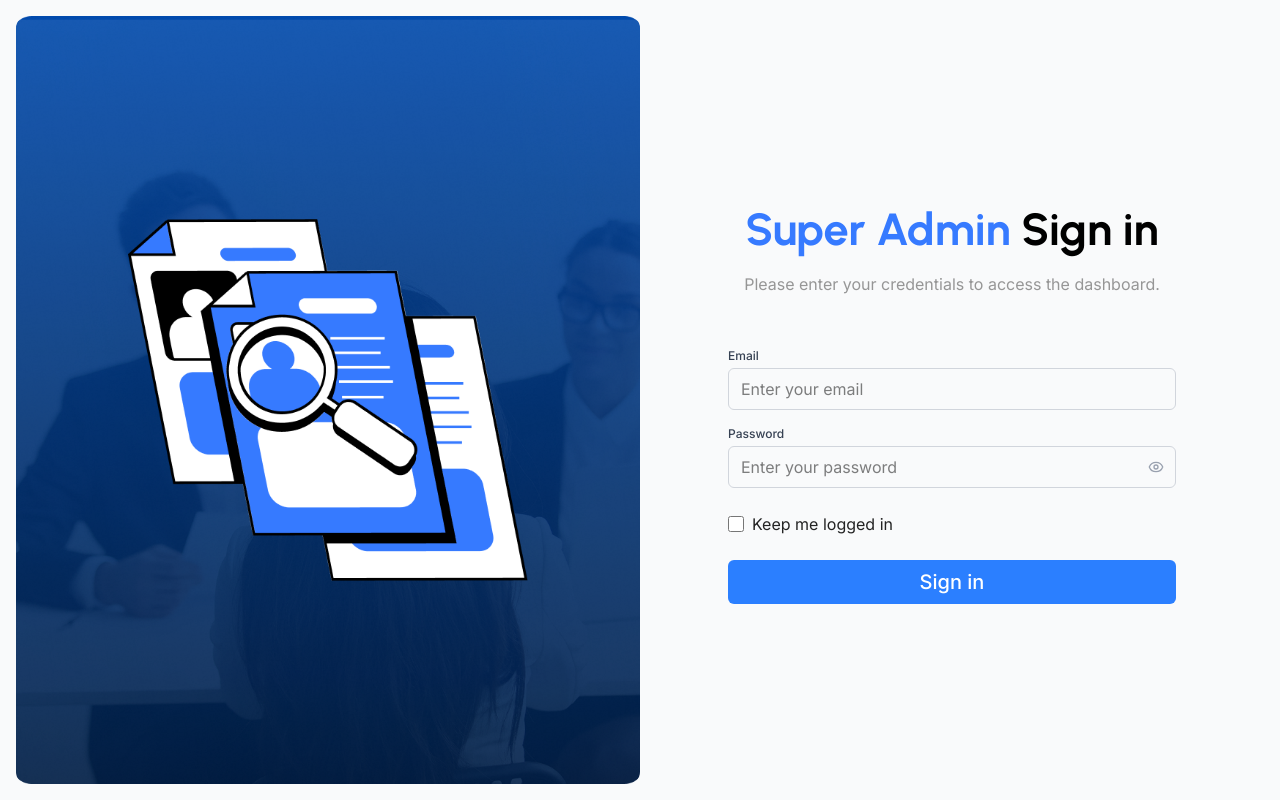
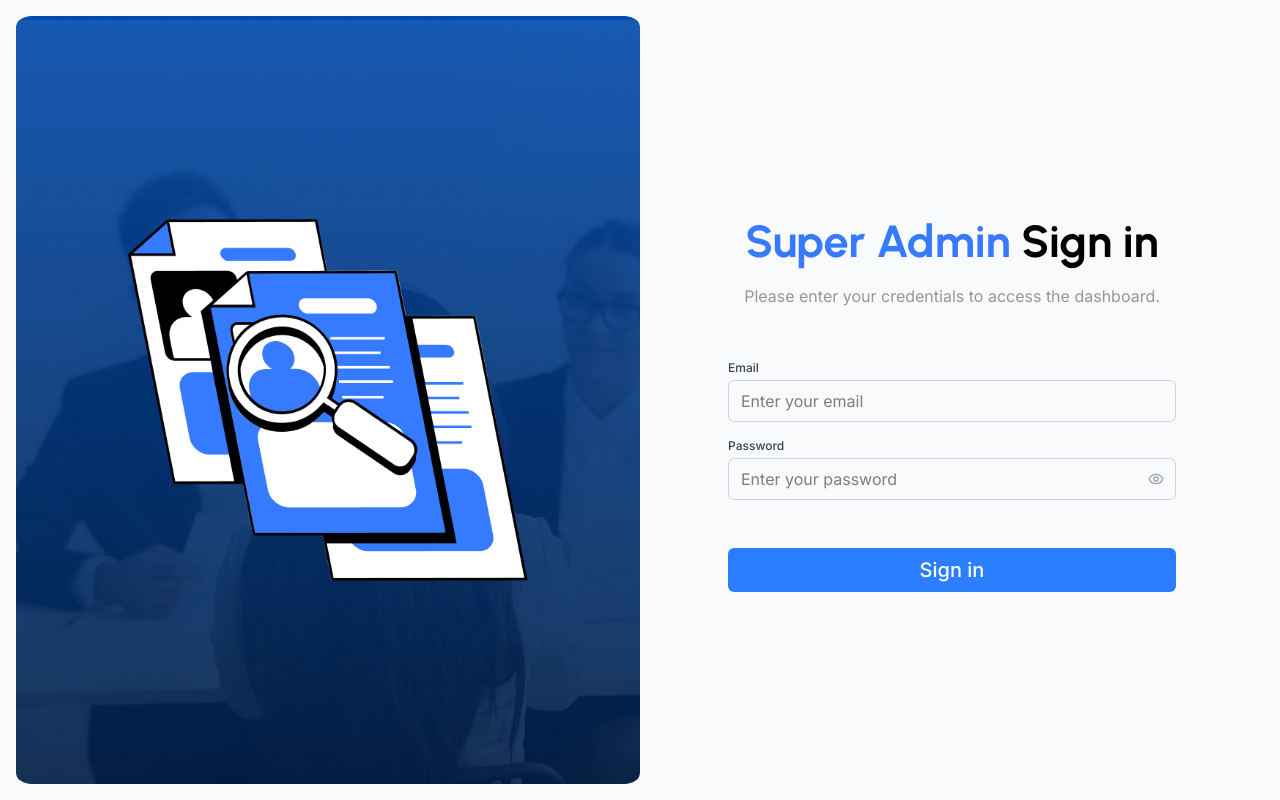
Before and after one commit to rohit-2604/iemuem_career, a React (Vite) app: page /superadmin/login in a window 1280 px wide. Built offline with nearby package versions, Linux system fonts and the light colour scheme; no server answers.

Commit message:
Remove commented-out code for the 'Keep me logged in' checkbox in LogInSuperAdmin component

```diff
--- a/src/Components/superadmin/auth/LogInSuperAdmin.jsx
+++ b/src/Components/superadmin/auth/LogInSuperAdmin.jsx
@@ -93,16 +93,16 @@ function LogInSuperAdmin({ onLoginSuccess }) {
                 </div>
 
                 <div className="flex items-center py-2">
-                    <input
+                    {/* <input
                         id="keep-logged-in"
                         type="checkbox"
                         checked={keepLoggedIn}
                         onChange={(e) => setKeepLoggedIn(e.target.checked)}
                         className="h-4 w-4 text-blue-600 focus:ring-blue-500 border-gray-300 rounded"
-                    />
-                    <label htmlFor="keep-logged-in" className="ml-2 block text-base text-[#232323] inter">
+                    /> */}
+                    {/* <label htmlFor="keep-logged-in" className="ml-2 block text-base text-[#232323] inter">
                         Keep me logged in
-                    </label>
+                    </label> */}
                 </div>
 
                 {error && <p className="text-red-600 text-sm">{error}</p>}
```
